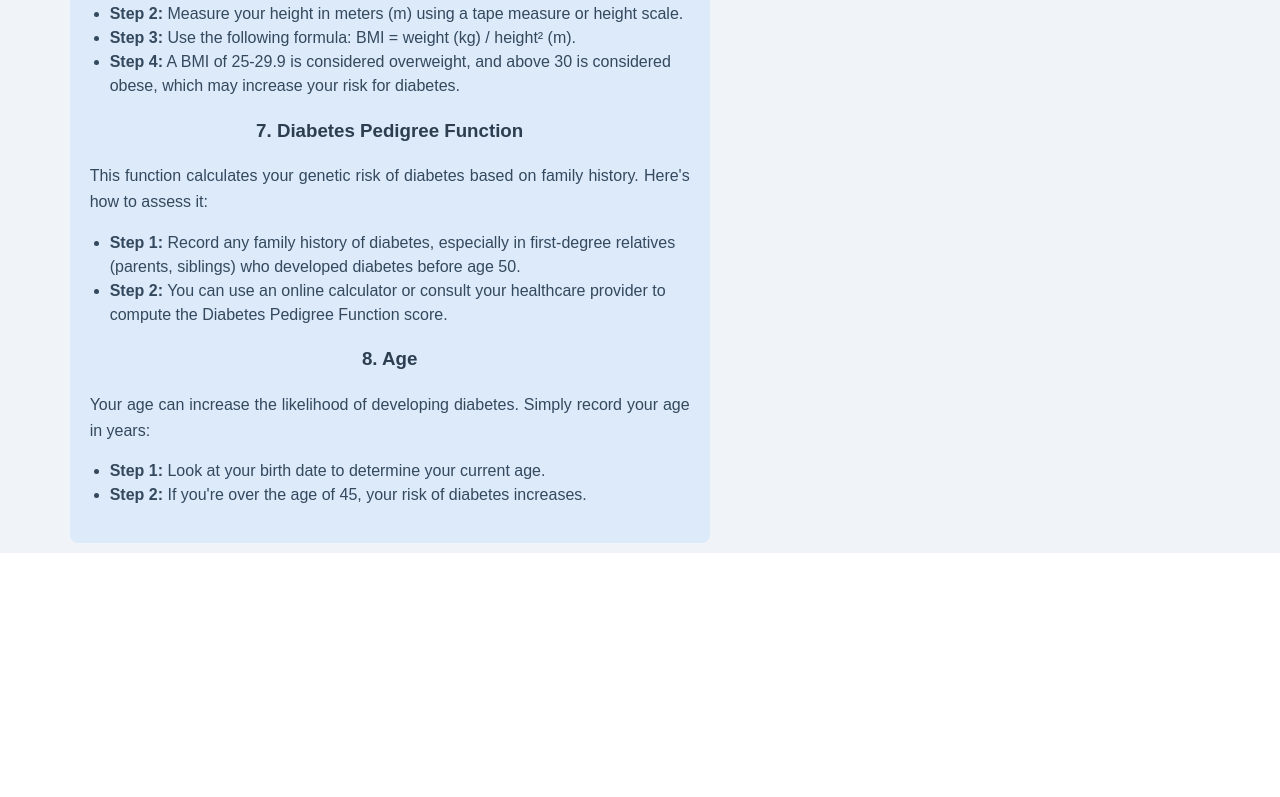
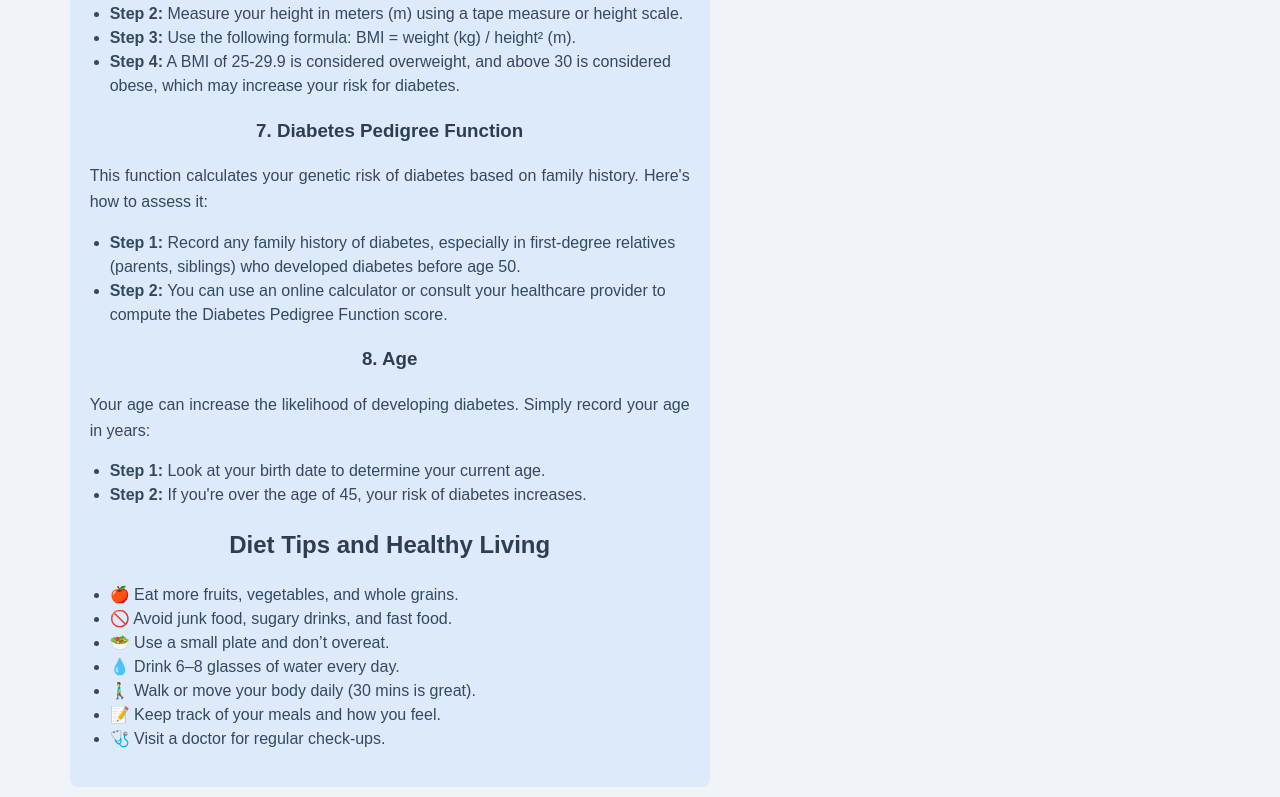
Before and after one commit to SruthiProfessionalDev/DiabetesDetector, a React (Vite) app in the folder frontend/: page / in a window 1280 px wide. Shown: the part 2123-2920 px from the top of the page. Before the commit the page ends 2676 px from the top, so only its background shows below. Built offline with nearby package versions, Linux system fonts and the light colour scheme.

Commit message:
chnage frontend jsx

```diff
--- a/frontend/src/App.jsx
+++ b/frontend/src/App.jsx
@@ -161,6 +161,16 @@ function App() {
   <li><strong>Step 1:</strong> Look at your birth date to determine your current age.</li>
   <li><strong>Step 2:</strong> If you're over the age of 45, your risk of diabetes increases.</li>
 </ul>
+<h2 className="diabetes-detector-instructions-heading">Diet Tips and Healthy Living</h2>
+<ul className="diabetes-detector-topic-steps">
+  <li>🍎 Eat more fruits, vegetables, and whole grains.</li>
+  <li>🚫 Avoid junk food, sugary drinks, and fast food.</li>
+  <li>🥗 Use a small plate and don’t overeat.</li>
+  <li>💧 Drink 6–8 glasses of water every day.</li>
+  <li>🚶‍♂️ Walk or move your body daily (30 mins is great).</li>
+  <li>📝 Keep track of your meals and how you feel.</li>
+  <li>🩺 Visit a doctor for regular check-ups.</li>
+</ul>
 
 
       </div>
```
